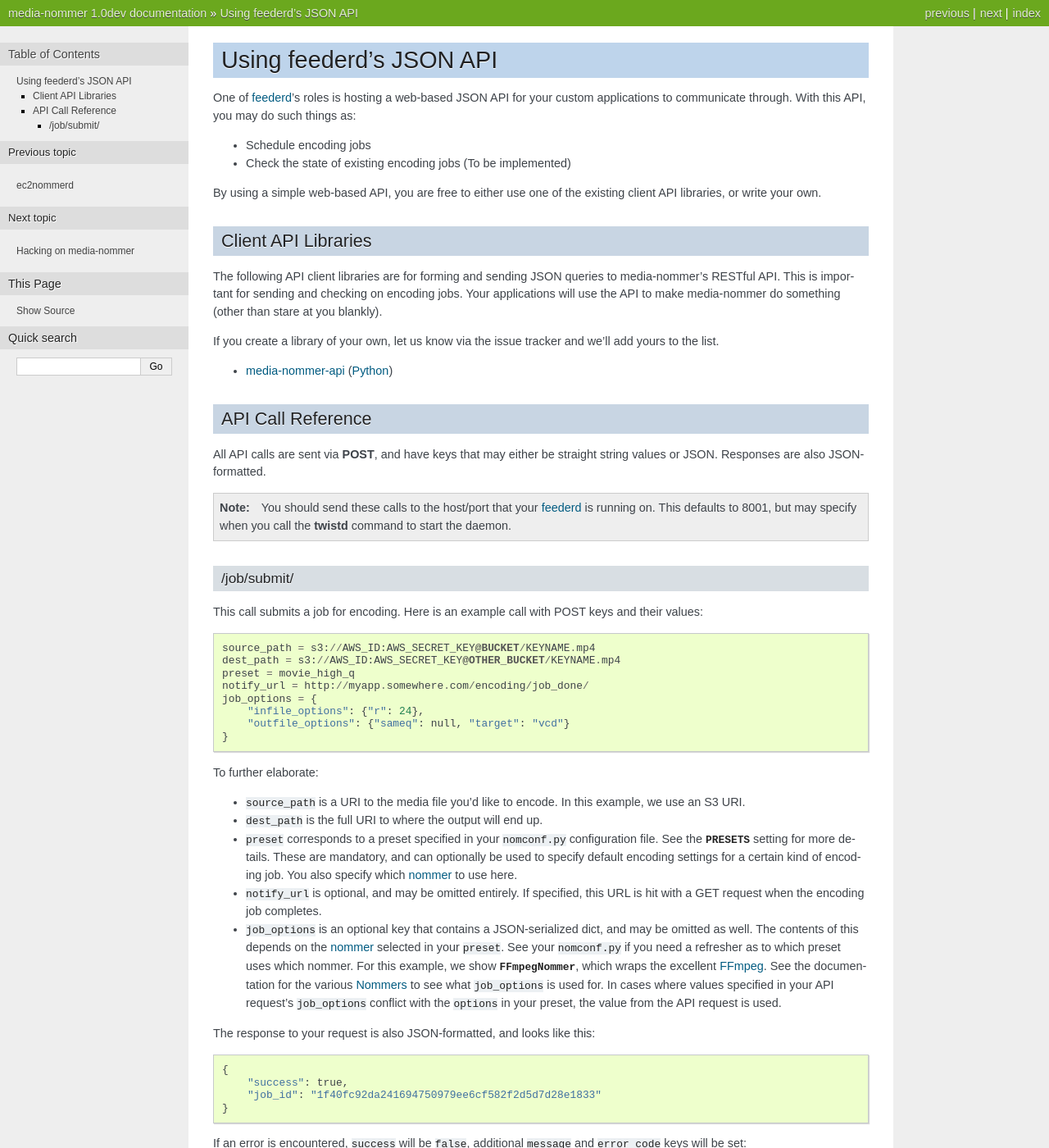
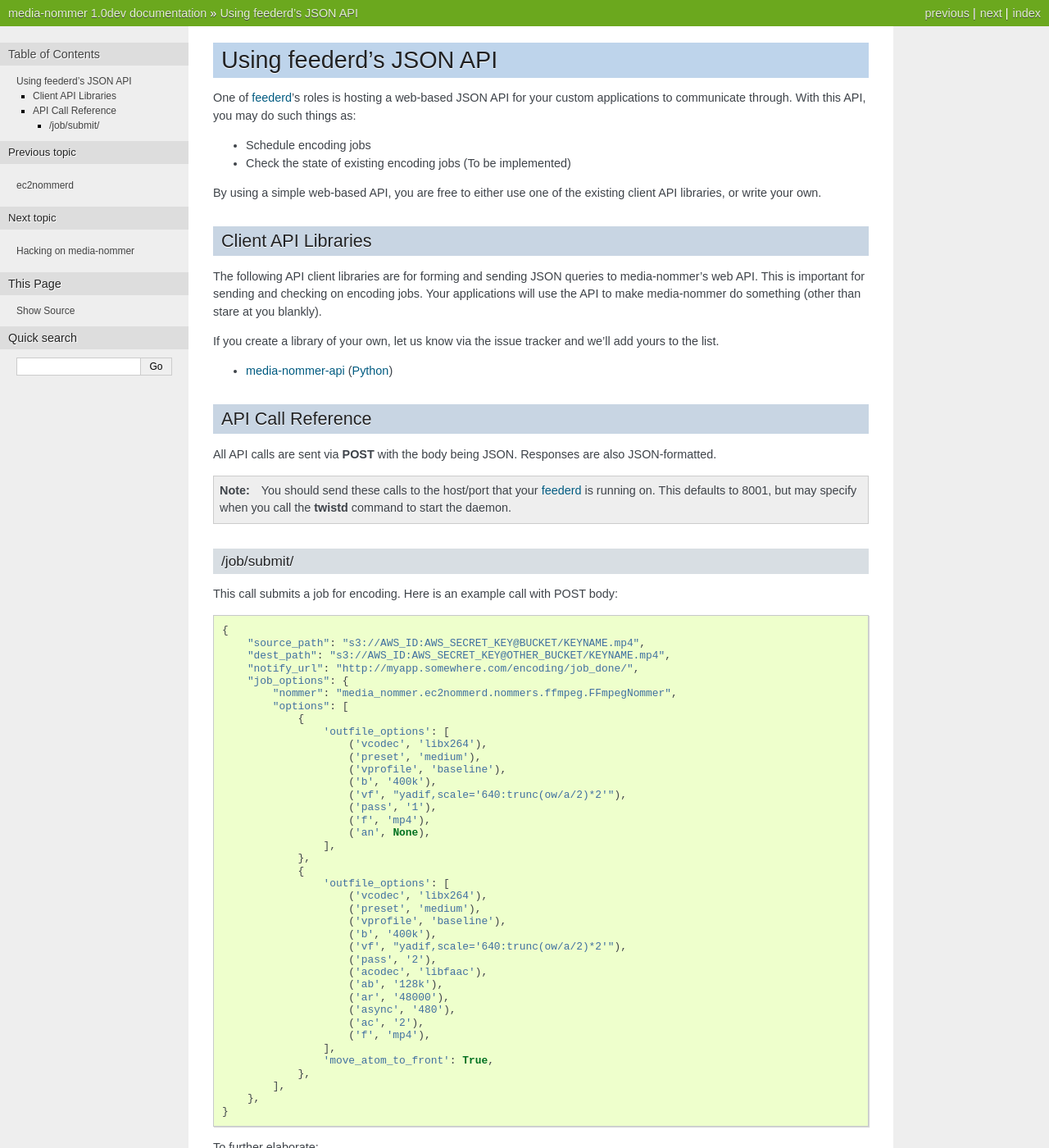
Before and after one commit to duointeractive/media-nommer, a Sphinx documentation site: the page built from doc_src/source/jsonapi.rst, in a window 1280 px wide and 1400 px high. Shown: the whole window at 82% size. Built offline with Sphinx 7.4.7, drawn with Linux system fonts in a browser that asks for light colours; some of the changed text lies outside the part shown.

Commit message:
Minor documentation updates.

```diff
--- a/doc_src/source/jsonapi.rst
+++ b/doc_src/source/jsonapi.rst
@@ -21,7 +21,7 @@
 --------------------
 
 The following API client libraries are for forming and sending JSON queries
-to media-nommer's RESTful API. This is important for sending and checking on
+to media-nommer's web API. This is important for sending and checking on
 encoding jobs. Your applications will use the API to make media-nommer do
 something (other than stare at you blankly).
 
@@ -35,26 +35,58 @@
 API Call Reference
 ------------------
 
-All API calls are sent via **POST**, and have keys that may either be straight
-string values or JSON. Responses are also JSON-formatted.
+All API calls are sent via **POST** with the body being JSON. Responses are
+also JSON-formatted.
 
 .. note:: You should send these calls to the host/port that your :doc:`feederd`
-    is running on. This defaults to 8001, but may specify when you call the
-    :command:`twistd` command to start the daemon.
+    is running on. This defaults to 8001, but may specify when you call
+    the :command:`twistd` command to start the daemon.
 
 /job/submit/
 ^^^^^^^^^^^^
 
 This call submits a job for encoding. Here is an example call with POST
-keys and their values::
+body::
 
-    source_path = s3://AWS_ID:AWS_SECRET_KEY@BUCKET/KEYNAME.mp4
-    dest_path = s3://AWS_ID:AWS_SECRET_KEY@OTHER_BUCKET/KEYNAME.mp4
-    preset = movie_high_q
-    notify_url = http://myapp.somewhere.com/encoding/job_done/
-    job_options = {
-        "infile_options": {"r": 24},
-        "outfile_options": {"sameq": null, "target": "vcd"}
+
+    {
+        "source_path": "s3://AWS_ID:AWS_SECRET_KEY@BUCKET/KEYNAME.mp4",
+        "dest_path": "s3://AWS_ID:AWS_SECRET_KEY@OTHER_BUCKET/KEYNAME.mp4",
+        "notify_url": "http://myapp.somewhere.com/encoding/job_done/",
+        "job_options": {
+            "nommer": "media_nommer.ec2nommerd.nommers.ffmpeg.FFmpegNommer",
+            "options": [
+                {
+                    'outfile_options': [
+                        ('vcodec', 'libx264'),
+                        ('preset', 'medium'),
+                        ('vprofile', 'baseline'),
+                        ('b', '400k'),
+                        ('vf', "yadif,scale='640:trunc(ow/a/2)*2'"),
+                        ('pass', '1'),
+                        ('f', 'mp4'),
+                        ('an', None),
+                    ],
+                },
+                {
+                    'outfile_options': [
+                        ('vcodec', 'libx264'),
+                        ('preset', 'medium'),
+                        ('vprofile', 'baseline'),
+                        ('b', '400k'),
+                        ('vf', "yadif,scale='640:trunc(ow/a/2)*2'"),
+                        ('pass', '2'),
+                        ('acodec', 'libfaac'),
+                        ('ab', '128k'),
+                        ('ar', '48000'),
+                        ('async', '480'),
+                        ('ac', '2'),
+                        ('f', 'mp4'),
+                    ],
+                    'move_atom_to_front': True,
+                },
+            ],
+        },
     }
 
 To further elaborate:
@@ -62,24 +94,16 @@
 * ``source_path`` is a URI to the media file you'd like to encode. In this
   example, we use an S3 URI.
 * ``dest_path`` is the full URI to where the output will end up.
-* ``preset`` corresponds to a preset specified in your ``nomconf.py``
-  configuration file. See the
-  :py:data:`PRESETS <media_nommer.conf.settings.PRESETS>` setting for more
-  details. These are mandatory, and can optionally be used to specify default
-  encoding settings for a certain kind of encoding job. You also specify
-  which :ref:`nommer <nommers>` to use here.
+* ``job_options`` is where you provide specifics as to what you'd like
+  media-nommer to do. The ``nommer`` key is used to select which :ref:`nommer <nommers>`
+  to use, and the ``options`` key within ``job_options`` is used to
+  configure said :ref:`nommer <nommers>` (the values depend on the nommer). In
+  the example above, we've selected the
+  :py:class:`FFmpegNommer <media_nommer.ec2nommerd.nommers.ffmpeg.FFmpegNommer>`
+  nommer, which wraps the excellent FFmpeg_. See the documentation for the
+  various  :ref:`nommers` to see what ``job_options`` is used for.
 * ``notify_url`` is optional, and may be omitted entirely. If specified, this
   URL is hit with a GET request when the encoding job completes.
-* ``job_options`` is an optional key that contains a JSON-serialized dict, and
-  may be omitted as well. The contents of this depends on the
-  :ref:`nommer <nommers>` selected in your ``preset``.
-  See your ``nomconf.py`` if you need a refresher as to which preset uses which
-  nommer. For this example, we show
-  :py:class:`FFmpegNommer <media_nommer.ec2nommerd.nommers.ffmpeg.FFmpegNommer>`,
-  which wraps the excellent FFmpeg_. See the documentation for the various
-  :ref:`nommers` to see what ``job_options`` is used for. In cases where values
-  specified in your API request's ``job_options`` conflict with the ``options``
-  in your preset, the value from the API request is used.
 
 The response to your request is also JSON-formatted, and looks like this::
 
```
Also changed, not shown: 1 other file.
